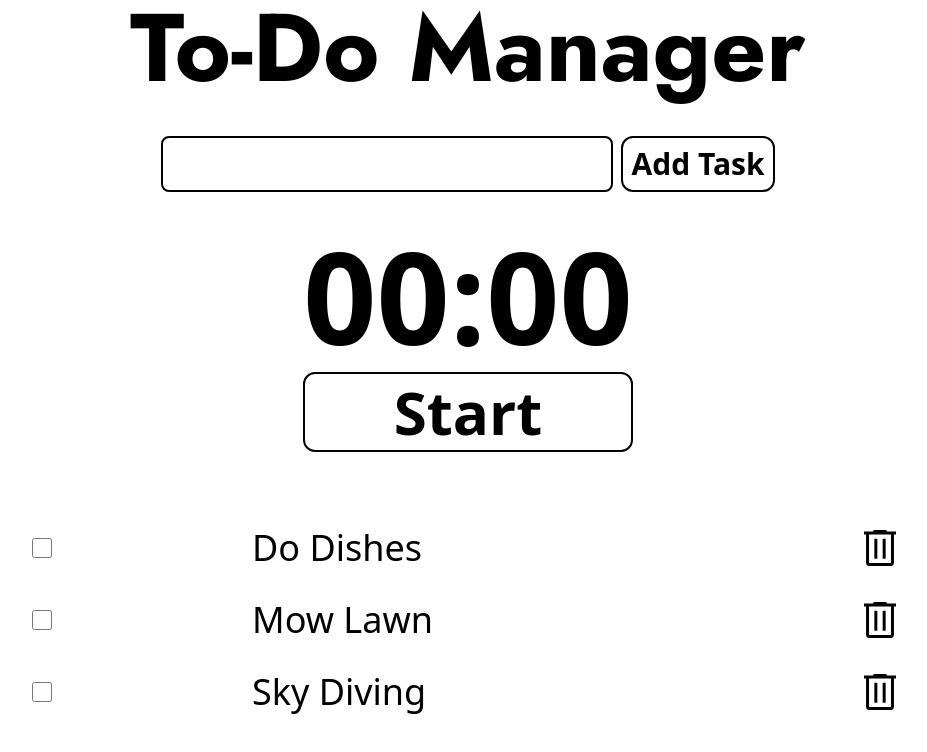
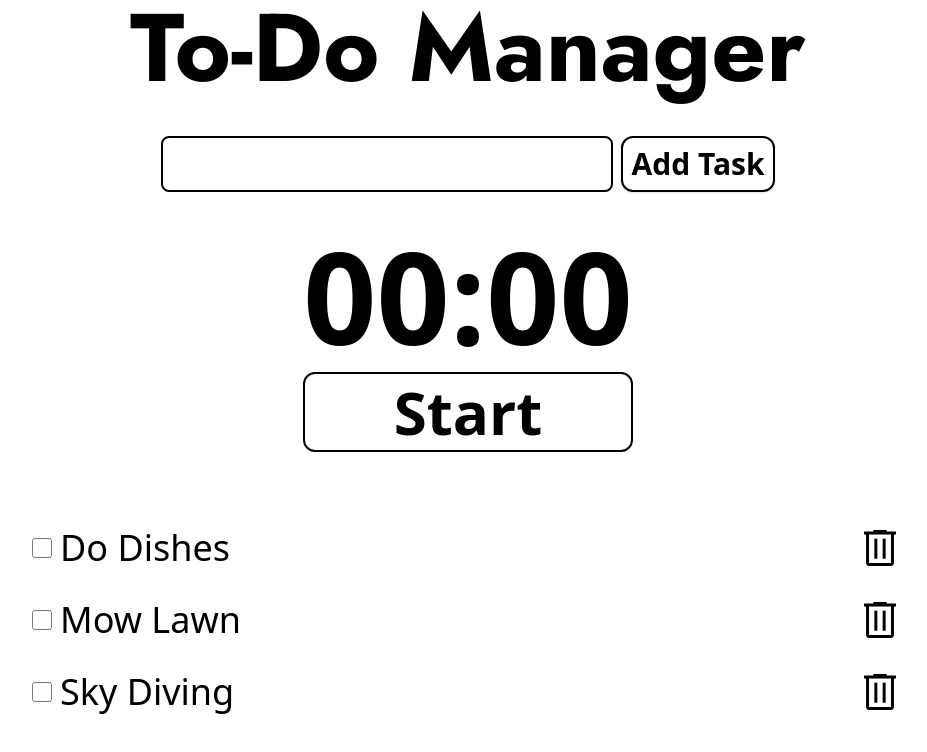
Before and after one commit to yrtlrn/To-Do-Manager-v2, a React (Vite) app: page / in a window 1280 px wide. Shown: the top 752 px of the page, without its empty margins (172-1099 px from the left). Built offline with nearby package versions, Linux system fonts and the light colour scheme.

Commit message:
Frontend - Added a way to add and delete task. A strike through when checkbox checked

```diff
--- a/src/App.tsx
+++ b/src/App.tsx
@@ -55,17 +55,20 @@ const App = () => {
       <motion.h1 variants={h1Variant}>
         To-Do Manager
       </motion.h1>
+
       <motion.div variants={childrenVarient}>
-        <NewTask />
+        <NewTask taskList={taskList} setTaskList={setTaskList} />
       </motion.div>
+
       <motion.div variants={childrenVarient}>
         <TimerDisplay timer={timer} />
       </motion.div>
+
       <motion.div
         variants={childrenVarient}
         className="flex justify-center w-full"
       >
-        <TasksList taskList={taskList} />
+        <TasksList taskList={taskList} setTaskList={setTaskList} />
       </motion.div>
     </motion.main>
   );
--- a/src/components/NewTask.tsx
+++ b/src/components/NewTask.tsx
@@ -1,9 +1,69 @@
-const NewTask = () => {
+import { useState } from "react";
+import { taskType } from "../types/typeIndex";
+
+const NewTask = ({
+  setTaskList,
+  taskList,
+}: {
+  setTaskList: React.Dispatch<
+    React.SetStateAction<taskType[]>
+  >;
+  taskList: taskType[];
+}) => {
+  const [newTask, setNewTask] = useState("");
+  const [showError, setShowError] = useState(false);
+
+  const addNewTask = () => {
+    if (newTask) {
+      const find = taskList.find(
+        (task) => task.task === newTask
+      );
+
+      if (find) {
+        setShowError(true);
+        return;
+      } else {
+        setShowError(false)
+        setTaskList((prev) => [
+          ...prev,
+          { task: newTask, completed: false },
+        ]);
+        setNewTask("");
+        return;
+      }
+    }
+  };
+
+  const onKeyPress = (
+    k: React.KeyboardEvent<HTMLInputElement>
+  ) => {
+    if (k.key === "Enter") {
+      addNewTask();
+    }
+  };
+
   return (
-    <div className="flex gap-2">
-        <input className="p-2 border-2 border-black rounded-lg text-r-xl"/>
-        <button className="px-2 font-semibold border-2 border-black rounded-xl text-r-xl">Add Task</button>
-    </div>
-  )
-}
-export default NewTask
+    <section className="flex flex-col">
+      <div className="flex gap-2">
+        <input
+          className="p-2 border-2 border-black rounded-lg text-r-xl"
+          value={newTask}
+          onChange={(e) => setNewTask(e.target.value)}
+          onKeyUp={(k) => onKeyPress(k)}
+        />
+        <button
+          className="px-2 font-semibold transition ease-in-out border-2 border-black shadow rounded-xl text-r-xl hover:shadow-lg hover:scale-110 hover:cursor-pointer"
+          onClick={() => addNewTask()}
+        >
+          Add Task
+        </button>
+      </div>
+      {showError && (
+        <span className="errorText">
+          This task already exist
+        </span>
+      )}
+    </section>
+  );
+};
+export default NewTask;
--- a/src/components/TasksList.tsx
+++ b/src/components/TasksList.tsx
@@ -9,38 +9,83 @@ const liVariants = {
   hover: {
     scale: 1.5,
     originX: 0,
-
   },
 };
 
 const TasksList = ({
   taskList,
+  setTaskList,
 }: {
   taskList: taskType[];
+  setTaskList: React.Dispatch<
+    React.SetStateAction<taskType[]>
+  >;
 }) => {
+  const checkboxChanged = (
+    e: React.ChangeEvent<HTMLInputElement>,
+    taskName: string
+  ) => {
+    const find = taskList.find(
+      (task) => task.task === taskName
+    );
+    if (find) {
+      let newTasks = [...taskList];
+      newTasks[newTasks.indexOf(find)].completed =
+        e.target.checked;
+      setTaskList(newTasks);
+    }
+  };
+
+  const deleteTask = (
+    taskName: string,
+    e: React.MouseEvent<HTMLSpanElement, MouseEvent>
+  ) => {
+    e.preventDefault()
+    e.stopPropagation()
+    const find = taskList.find(
+      (task) => task.task === taskName
+    );
+
+    if (find) {
+      let newTasks = [...taskList];
+      const index = newTasks.indexOf(find);
+      newTasks.splice(index, 1);
+      setTaskList(newTasks);
+      console.log(taskList)
+    }
+  };
+
   return (
-    <section className="w-[80%] md:w-[70%] mt-5">
+    <section className="w-[80%] md:w-[70%] my-5">
       {taskList.length > 0 ? (
         <ul className="list-none">
-          {taskList.map((task) => (
+          {taskList.map((task, index) => (
             <motion.li
-              className="grid items-center grid-cols-4 grid-rows-1 gap-2 p-3 hover:bg-slate-300"
+              className="grid items-center grid-cols-[0fr,1fr,1fr,1fr] grid-rows-1 gap-2 p-3 hover:bg-slate-300"
               initial={"default"}
               whileHover={"hover"}
+              key={index}
             >
               <input
                 type="checkbox"
                 className="w-5 h-5 focus:ring-red-200 checked:bg-red-500 checked:accent-red-500 hover:cursor-pointer"
+                checked={task.completed}
+                onChange={(e) =>
+                  checkboxChanged(e, task.task)
+                }
               />
               <motion.span
-                className={`col-span-2 text-r-xl ${
+                className={` col-span-2 text-r-xl ${
                   task.completed && "line-through"
                 }`}
                 variants={liVariants}
               >
                 {task.task}
               </motion.span>
-              <span className="flex justify-end material-symbols-outlined text-r-3xl hover:cursor-pointer">
+              <span
+                className="flex justify-end material-symbols-outlined text-r-3xl hover:cursor-pointer"
+                onClick={(e) => deleteTask(task.task,e)}
+              >
                 delete
               </span>
             </motion.li>
--- a/src/types/typeIndex.ts
+++ b/src/types/typeIndex.ts
@@ -1,6 +1,6 @@
 type taskType = {
-  task: String;
-  completed: Boolean;
+  task: string;
+  completed: boolean;
 };
 
 
```
